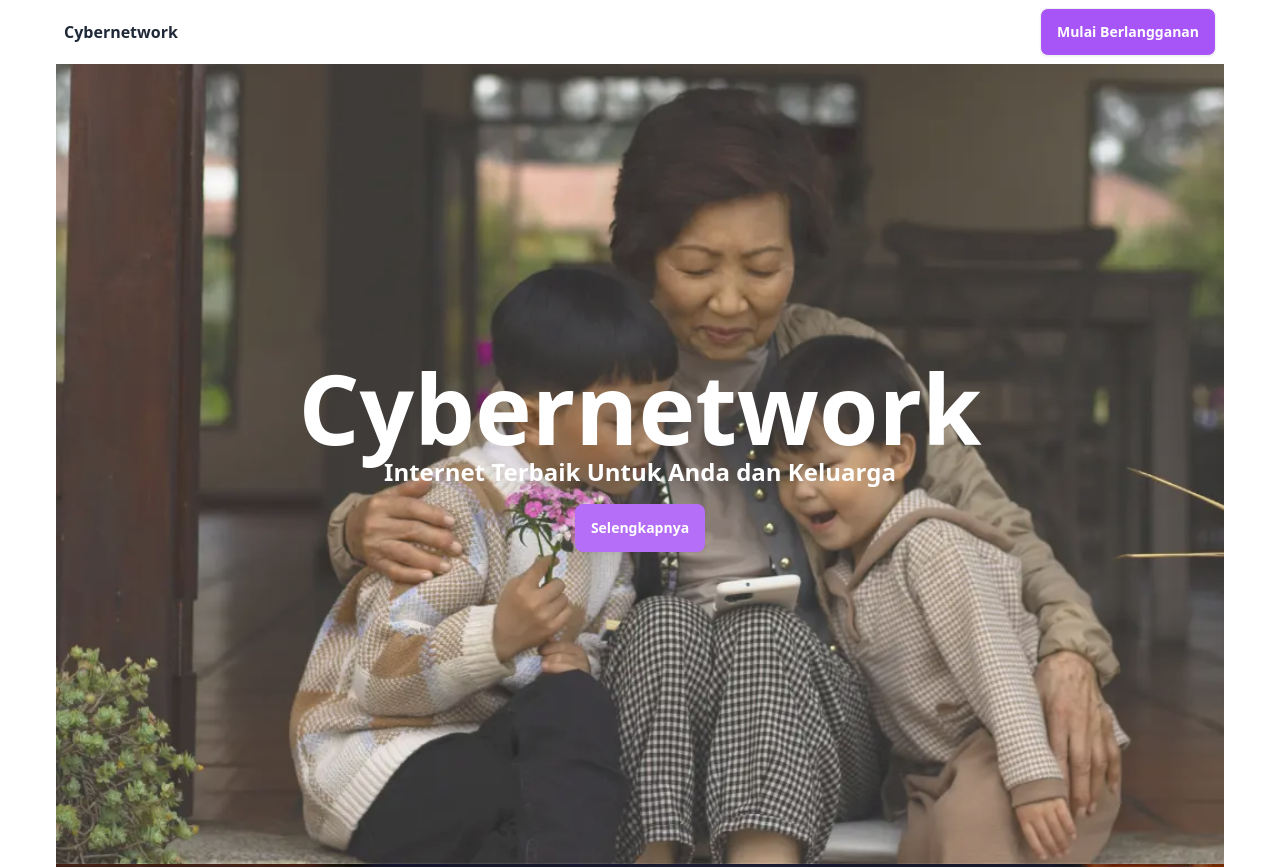
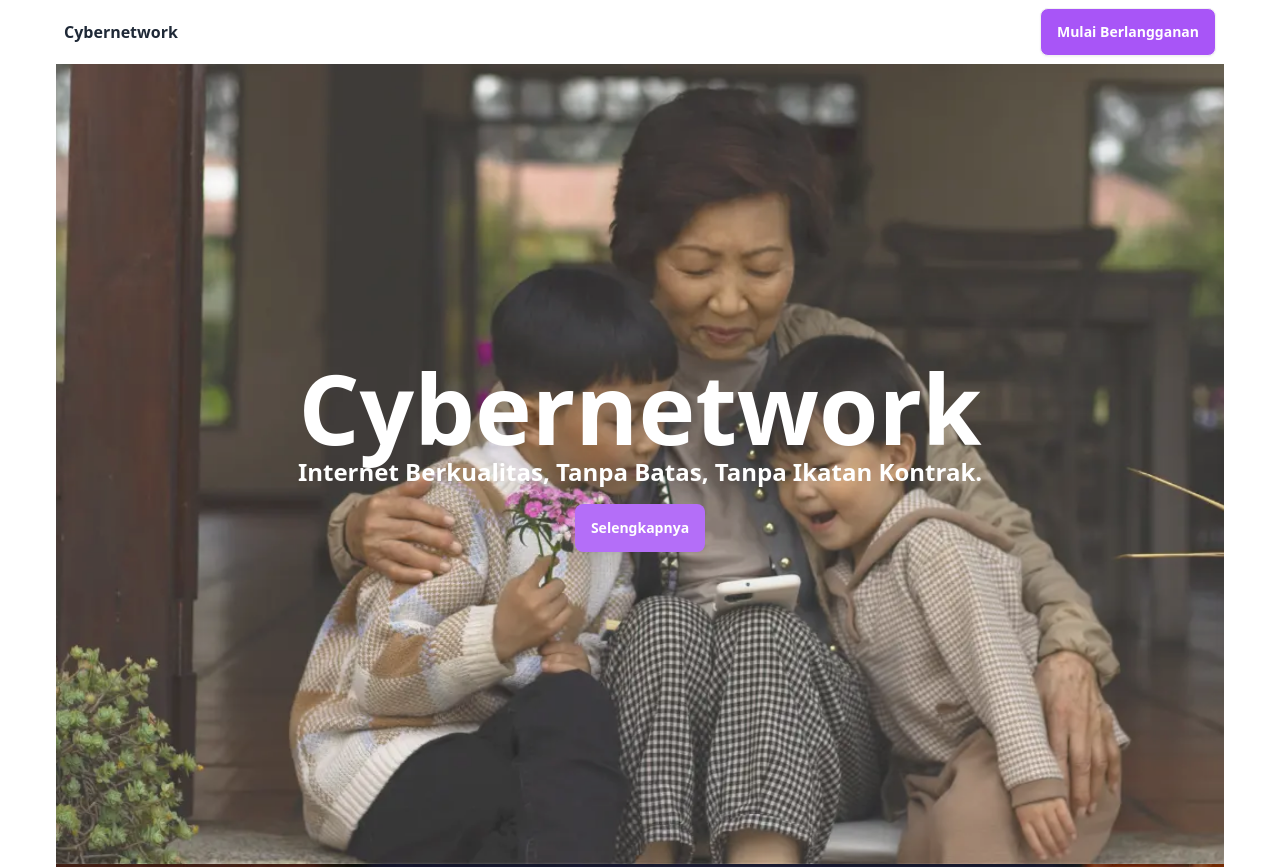
Before and after one commit to CybernetworkDev/cybernetwork, a website: page index.html in a window 1280 px wide. Shown: the top 867 px of the page. Drawn offline with Linux system fonts and the light colour scheme.

Commit message:
[tagline] fixed: cybernetwork tagline

```diff
--- a/index.html
+++ b/index.html
@@ -27,7 +27,7 @@
                 <div class="flex h-screen justify-center items-center">
                     <div class="text-center">
                         <h1 class="text-5xl md:text-8xl font-semibold text-white">Cybernetwork</h1>
-                        <p class="text-white font-bold text-xl md:text-2xl">Internet Terbaik Untuk Anda dan Keluarga</p>
+                        <p class="text-white font-bold text-xl md:text-2xl">Internet Berkualitas, Tanpa Batas, Tanpa Ikatan Kontrak.</p>
                         <a href="#fast" class="btn bg-purple-500 text-white btn-md border-none m-4">Selengkapnya</a>
                     </div>
                 </div>
@@ -365,7 +365,7 @@
     <footer class="footer bg-purple-900 text-white p-4">
         <aside>
             <h2 class="text-4xl font-semibold">Cybernetwork.</h2>
-            <p>Internet Terbaik untuk Anda dan Keluarga.</p>
+            <p>Internet Berkualitas, Tanpa Batas, Tanpa Ikatan Kontrak</p>
         </aside>
 
         <nav>
```
